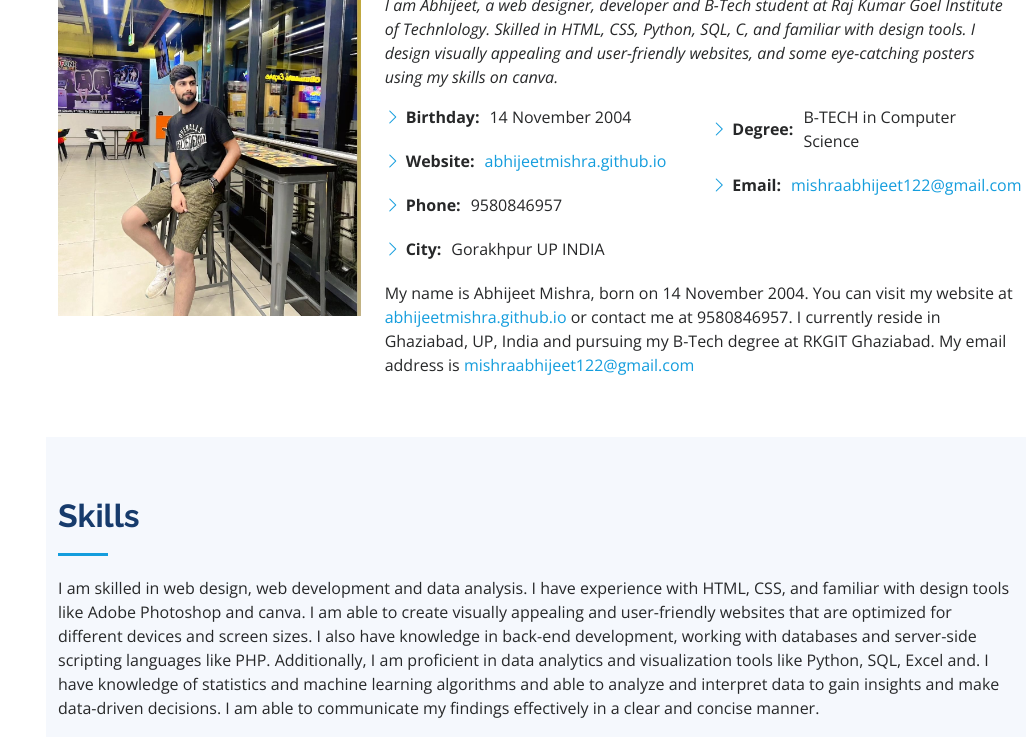
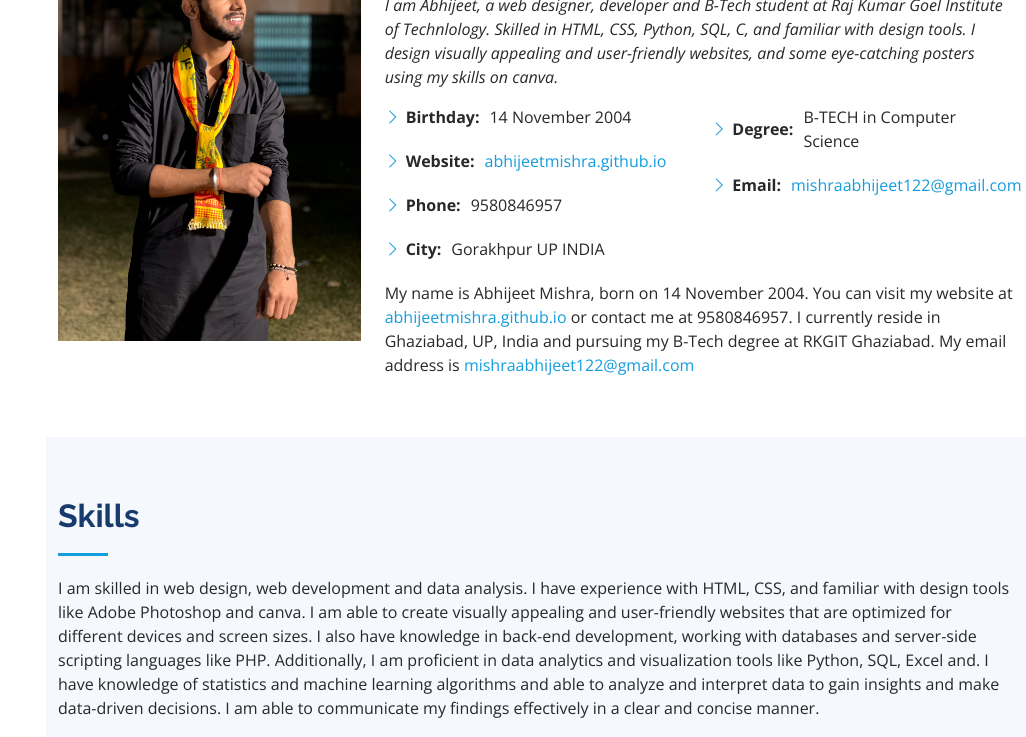
Before and after one commit to abhijeet-1411/abhijeetmishra.github.io, a plain HTML site: page index.html in a window 1280 px wide. Shown: the part 1151-1888 px from the top of the page, without its empty margins (254-1280 px from the left). Drawn offline with nearby package versions, Linux system fonts and the light colour scheme.

Commit message:
image_change

```diff
--- a/index.html
+++ b/index.html
@@ -82,7 +82,7 @@
 
         <div class="row">
           <div class="col-lg-4" data-aos="fade-right">
-            <img src="assets/img/pic 6.jpg" class="img-fluid" alt="">
+            <img src="assets/img/black.jpg" class="img-fluid" alt="">
           </div>
           <div class="col-lg-8 pt-4 pt-lg-0 content" data-aos="fade-left">
             <h1><b>Abhijeet Mishra</b></h1>
```
Also changed, not shown: assets/img/black.jpg (added).
